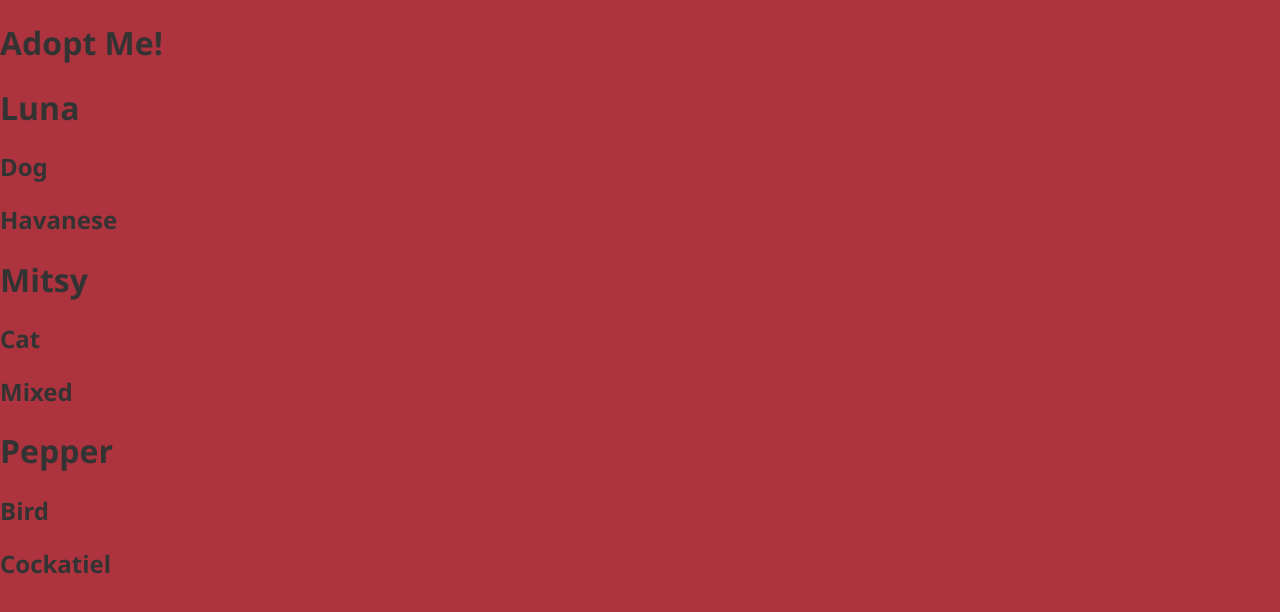
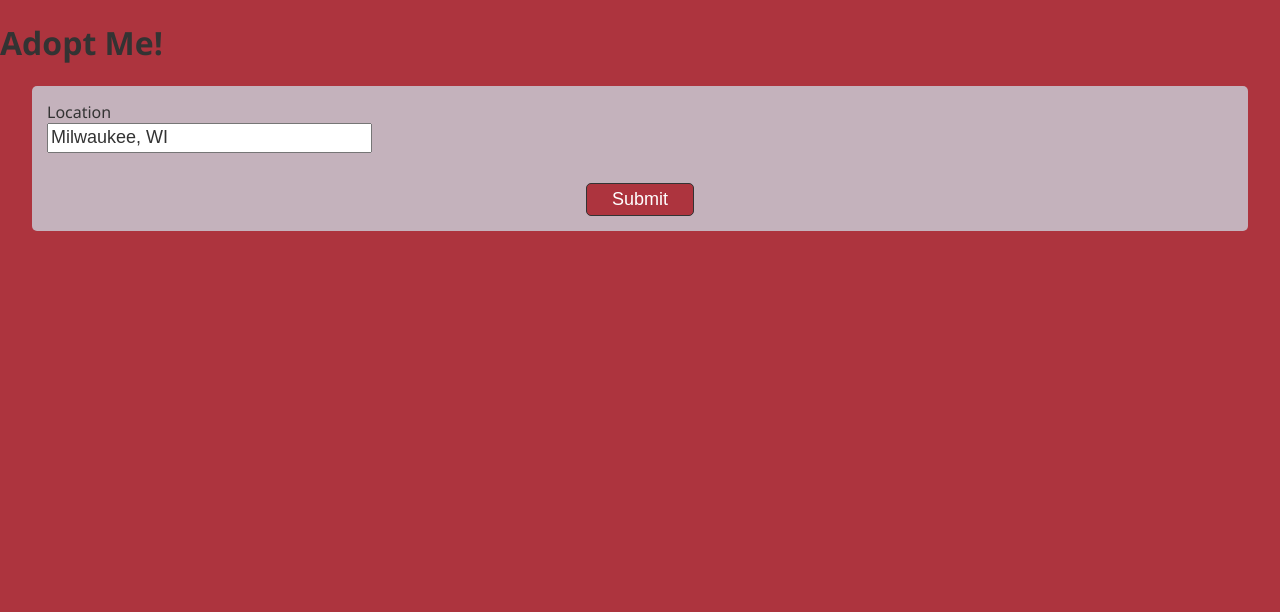
Before and after one commit to chrisgrabinski/fem-complete-intro-to-react-v5, a React (Vite) app: page / in a window 1280 px wide. Shown: the top 612 px of the page. Built offline with nearby package versions, Linux system fonts and the light colour scheme.

Commit message:
Removed Pet components, added SearchParams component

```diff
--- a/src/App.js
+++ b/src/App.js
@@ -1,14 +1,12 @@
 import React from "react";
 import ReactDOM from "react-dom";
-import Pet from "./Pet";
+import SearchParams from "./SearchParams";
 
 const App = () => {
   return (
     <div>
       <h1>Adopt Me!</h1>
-      <Pet name="Luna" animal="Dog" breed="Havanese" />
-      <Pet name="Mitsy" animal="Cat" breed="Mixed" />
-      <Pet name="Pepper" animal="Bird" breed="Cockatiel" />
+      <SearchParams />
     </div>
   );
 };
```
